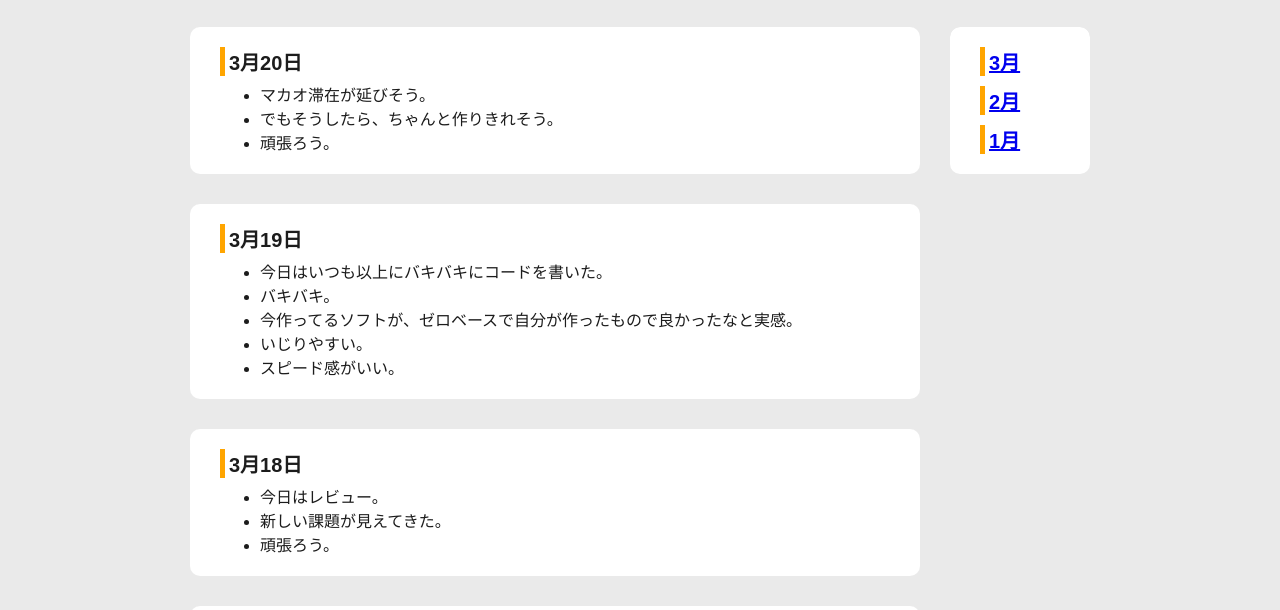
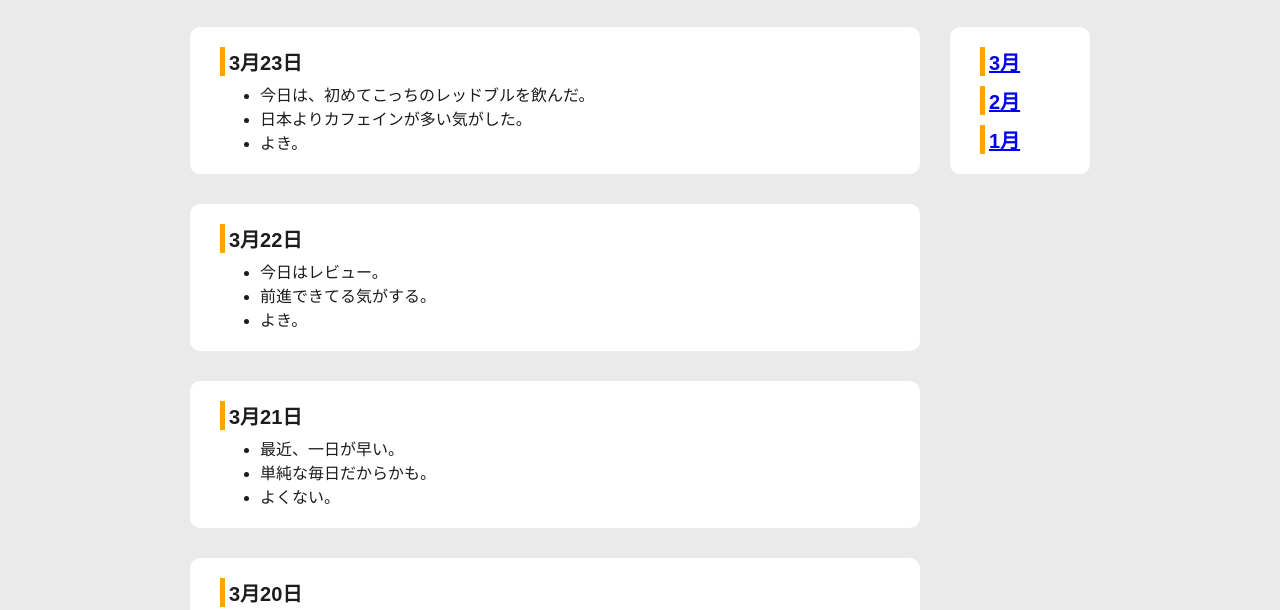
Before and after one commit to zaki0929/zaki0929.github.io, a plain HTML site: page diary2020.html in a window 1280 px wide. Shown: the part 167-777 px from the top of the page. Drawn offline with Linux system fonts and the light colour scheme.

Commit message:
Write diary

```diff
--- a/diary2020.html
+++ b/diary2020.html
@@ -48,6 +48,33 @@
 <!-- side --></div>
 
 <div class="articles">
+
+<article>
+<h2>3月23日</h2>
+<ul>
+<li>今日は、初めてこっちのレッドブルを飲んだ。</li>
+<li>日本よりカフェインが多い気がした。</li>
+<li>よき。</li>
+</ul>
+</article>
+
+<article>
+<h2>3月22日</h2>
+<ul>
+<li>今日はレビュー。</li>
+<li>前進できてる気がする。</li>
+<li>よき。</li>
+</ul>
+</article>
+
+<article>
+<h2>3月21日</h2>
+<ul>
+<li>最近、一日が早い。</li>
+<li>単純な毎日だからかも。</li>
+<li>よくない。</li>
+</ul>
+</article>
 
 <article>
 <h2>3月20日</h2>
```
